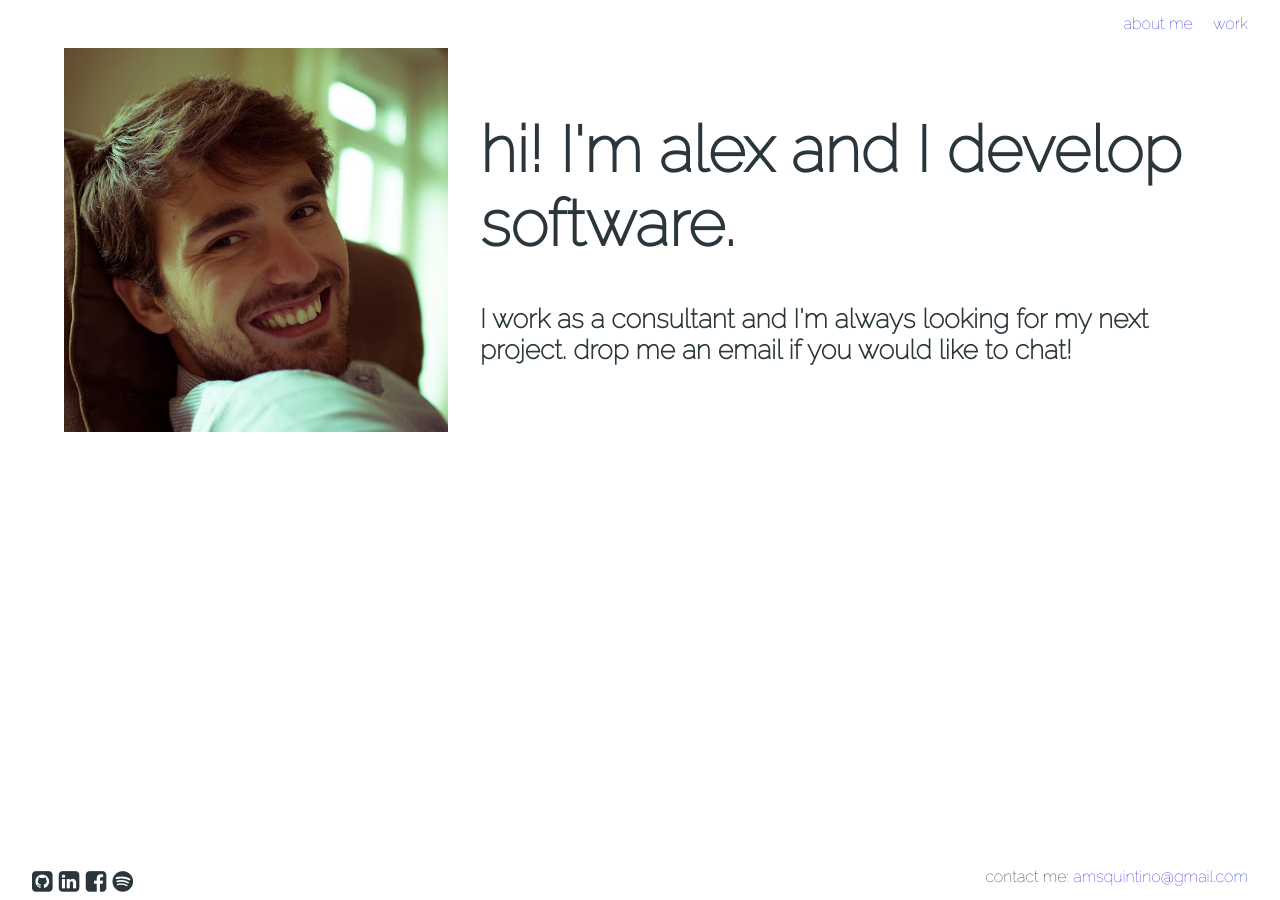
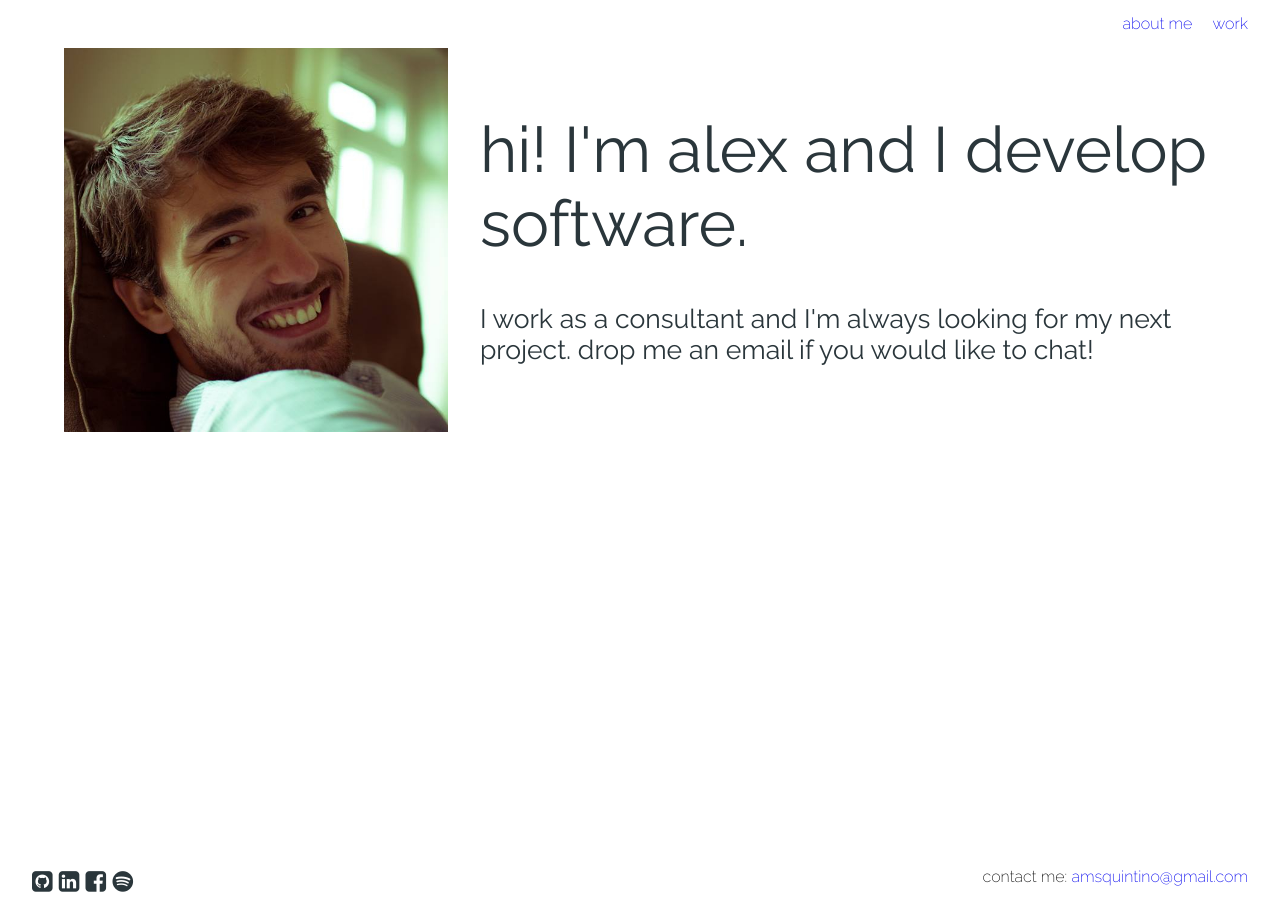
Before and after one commit to alexquintino/alexquintino.github.io, a Jekyll site: the page built from index.html, in a window 1280 px wide. Built offline with Jekyll 4.4.1, drawn with Linux system fonts in a browser that asks for light colours; nearby versions of some CDN libraries.

Commit message:
Small css fixes to font-weight

```diff
--- a/_layouts/default.html
+++ b/_layouts/default.html
@@ -4,7 +4,7 @@
     <meta charset="UTF-8">
     <meta name="viewport" content="width=device-width, initial-scale=1">
     <link rel="stylesheet" href="//cdnjs.cloudflare.com/ajax/libs/pure/0.5.0/pure-min.css">
-    <link href='//fonts.googleapis.com/css?family=Raleway:100' rel='stylesheet' type='text/css'>
+    <link href='//fonts.googleapis.com/css?family=Raleway:200,400' rel='stylesheet' type='text/css'>
     <link href='//cdnjs.cloudflare.com/ajax/libs/font-awesome/4.2.0/css/font-awesome.min.css' rel='stylesheet' type='text/css'>
     <link rel="stylesheet" href="/css/main.css">
     <title>Alexandre Quintino</title>
--- a/css/main.scss
+++ b/css/main.scss
@@ -25,6 +25,7 @@ html, body {
 html, button, input, select, textarea,
 .pure-g [class *= "pure-u"] {
     font-family: 'Raleway', sans-serif;
+    font-weight: 200;
 }
 
 body {
@@ -40,3 +41,11 @@ main {
 a {
   text-decoration: none;
 }
+
+a:visited {
+  color: $text-color;
+}
+
+h1,h2,h3,h4,h5,h6 {
+  font-weight: 400;
+}
```
